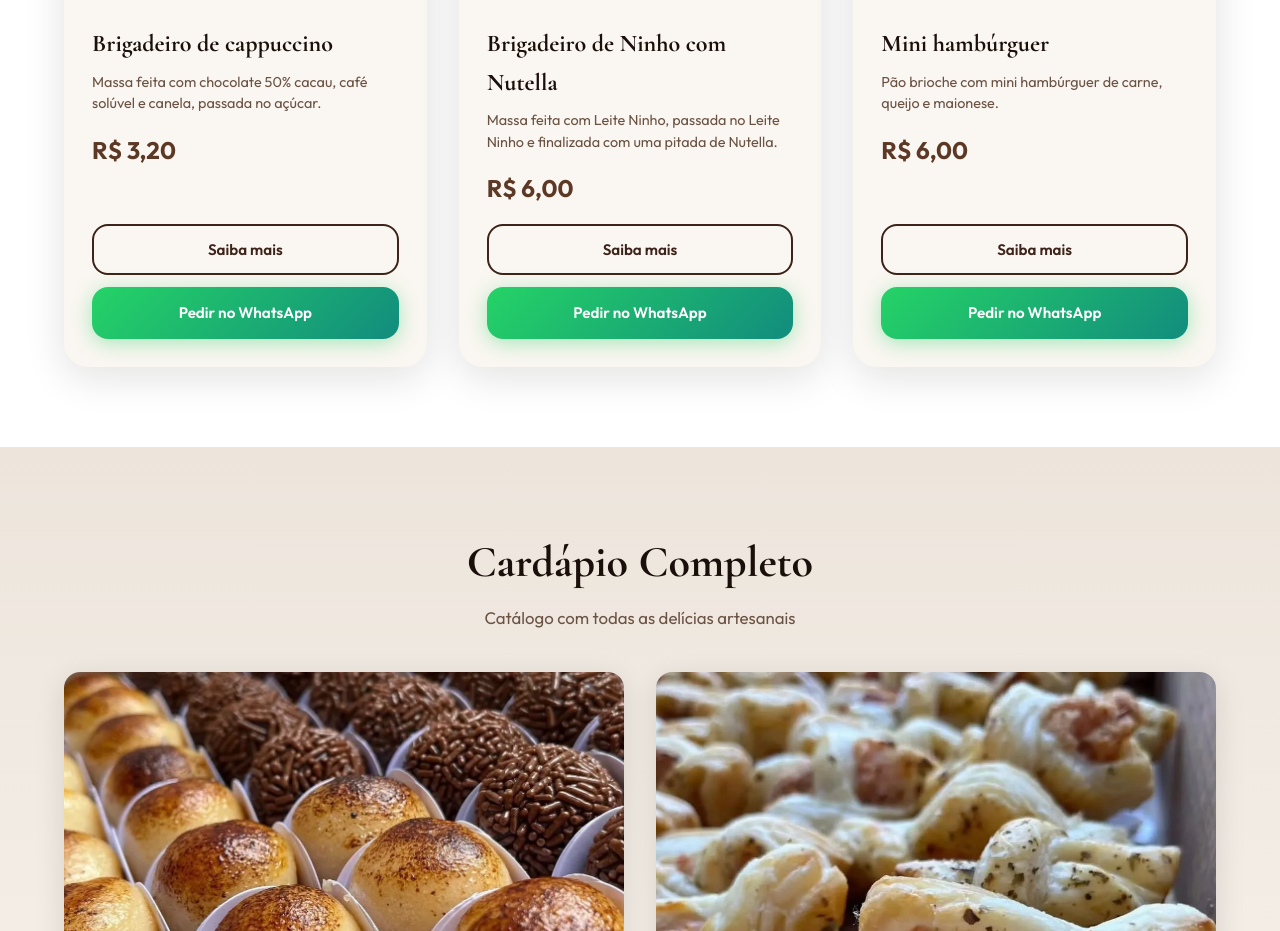
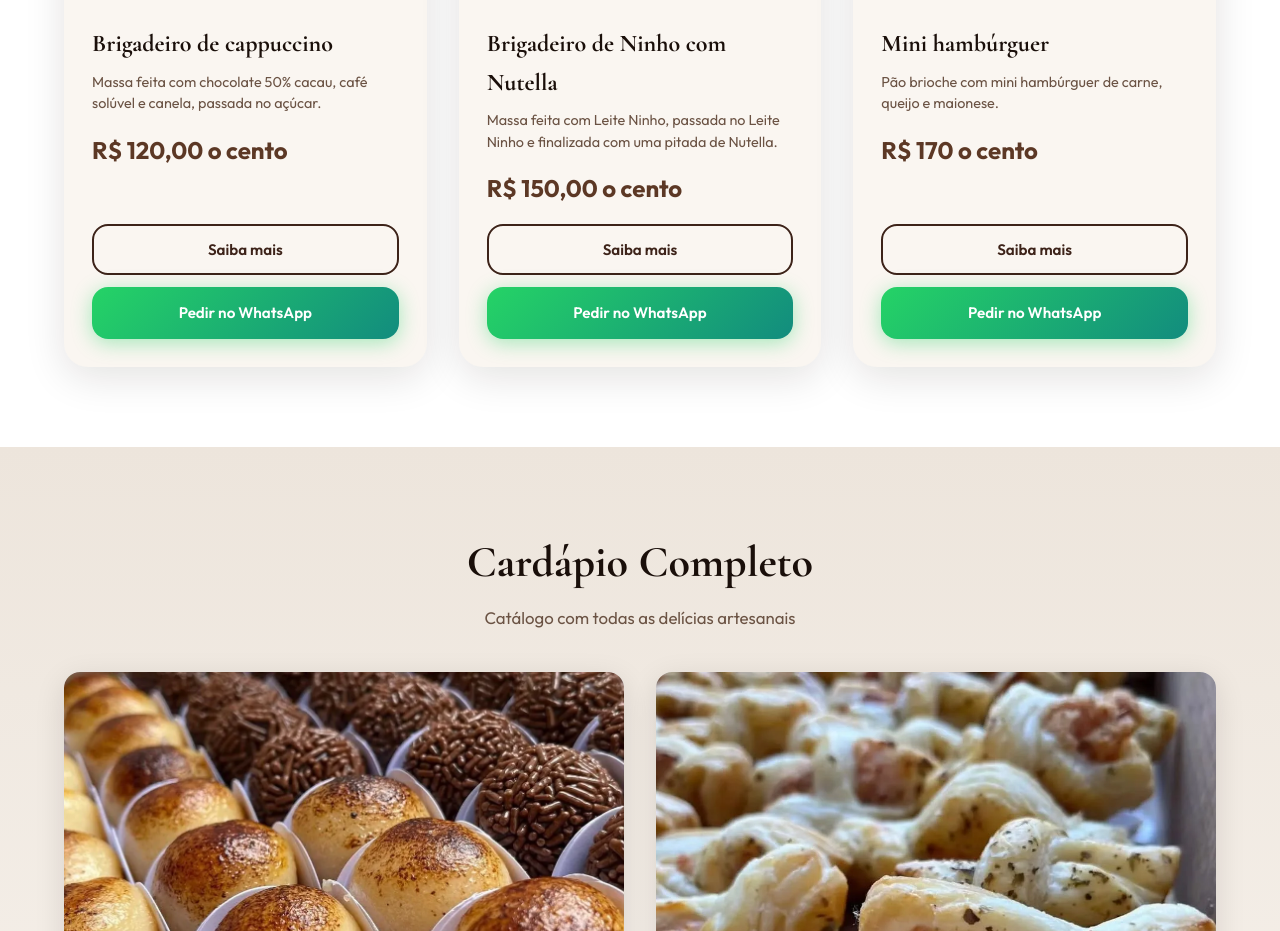
Before and after one commit to marcosg432/julianadoces_e_salgados, a website: page index.html in a window 1280 px wide. Shown: the part 1300-2231 px from the top of the page. Drawn offline with nearby package versions, Linux system fonts and the light colour scheme.

Commit message:
Atualiza preÃ§os dos produtos mais pedidos
Made-with: Cursor

```diff
--- a/index.html
+++ b/index.html
@@ -92,10 +92,10 @@
                     <div class="queridinho-info">
                         <h3>Brigadeiro de cappuccino</h3>
                         <p>Massa feita com chocolate 50% cacau, café solúvel e canela, passada no açúcar.</p>
-                        <span class="queridinho-price">R$ 3,20</span>
+                        <span class="queridinho-price">R$ 120,00 o cento</span>
                         <div class="card-buttons">
                             <button type="button" class="btn btn-saiba-mais" data-open-modal>Saiba mais</button>
-                            <a href="#whatsapp" class="btn btn-primary btn-full" data-whatsapp data-product="Brigadeiro de cappuccino - R$ 3,20">Pedir no WhatsApp</a>
+                            <a href="#whatsapp" class="btn btn-primary btn-full" data-whatsapp data-product="Brigadeiro de cappuccino - R$ 120,00 o cento">Pedir no WhatsApp</a>
                         </div>
                     </div>
                 </article>
@@ -106,10 +106,10 @@
                     <div class="queridinho-info">
                         <h3>Brigadeiro de Ninho com Nutella</h3>
                         <p>Massa feita com Leite Ninho, passada no Leite Ninho e finalizada com uma pitada de Nutella.</p>
-                        <span class="queridinho-price">R$ 6,00</span>
+                        <span class="queridinho-price">R$ 150,00 o cento</span>
                         <div class="card-buttons">
                             <button type="button" class="btn btn-saiba-mais" data-open-modal>Saiba mais</button>
-                            <a href="#whatsapp" class="btn btn-primary btn-full" data-whatsapp data-product="Brigadeiro de Ninho com Nutella - R$ 6,00">Pedir no WhatsApp</a>
+                            <a href="#whatsapp" class="btn btn-primary btn-full" data-whatsapp data-product="Brigadeiro de Ninho com Nutella - R$ 150,00 o cento">Pedir no WhatsApp</a>
                         </div>
                     </div>
                 </article>
@@ -120,10 +120,10 @@
                     <div class="queridinho-info">
                         <h3>Mini hambúrguer</h3>
                         <p>Pão brioche com mini hambúrguer de carne, queijo e maionese.</p>
-                        <span class="queridinho-price">R$ 6,00</span>
+                        <span class="queridinho-price">R$ 170 o cento</span>
                         <div class="card-buttons">
                             <button type="button" class="btn btn-saiba-mais" data-open-modal>Saiba mais</button>
-                            <a href="#whatsapp" class="btn btn-primary btn-full" data-whatsapp data-product="Mini hambúrguer - R$ 6,00">Pedir no WhatsApp</a>
+                            <a href="#whatsapp" class="btn btn-primary btn-full" data-whatsapp data-product="Mini hambúrguer - R$ 170 o cento">Pedir no WhatsApp</a>
                         </div>
                     </div>
                 </article>
--- a/js/script.js
+++ b/js/script.js
@@ -19,28 +19,28 @@ const PRODUCT_DATA = {
         name: 'Brigadeiro de cappuccino',
         description: 'Massa feita com chocolate 50% cacau, café solúvel e canela, passada no açúcar. O sabor do café em um brigadeiro cremoso.',
         ingredients: ['Chocolate 50% cacau', 'Café solúvel', 'Canela', 'Açúcar'],
-        peso: 'Unidade',
-        price: 'R$ 3,20',
+        peso: 'Quantidade mínima: 20 unidades',
+        price: 'R$ 120,00 o cento',
         image: 'images/doces/doce_5.webp',
-        whatsappMessage: 'Brigadeiro de cappuccino - R$ 3,20'
+        whatsappMessage: 'Brigadeiro de cappuccino - R$ 120,00 o cento'
     },
     'ninho-nutella': {
         name: 'Brigadeiro de Ninho com Nutella',
         description: 'Massa feita com Leite Ninho, passada no Leite Ninho e finalizada com uma pitada de Nutella. Cremoso e irresistível.',
         ingredients: ['Leite Ninho', 'Nutella', 'Leite condensado'],
-        peso: 'Unidade',
-        price: 'R$ 6,00',
+        peso: 'Quantidade mínima: 20 unidades',
+        price: 'R$ 150,00 o cento',
         image: 'images/doces/doce_17.webp',
-        whatsappMessage: 'Brigadeiro de Ninho com Nutella - R$ 6,00'
+        whatsappMessage: 'Brigadeiro de Ninho com Nutella - R$ 150,00 o cento'
     },
     'mini-hamburguer': {
         name: 'Mini hambúrguer',
         description: 'Pão brioche com mini hambúrguer de carne, queijo e maionese. Perfeito para um lanche saboroso.',
         ingredients: ['Pão brioche', 'Carne', 'Queijo', 'Maionese'],
-        peso: 'Unidade',
-        price: 'R$ 6,00',
+        peso: 'Quantidade mínima: 25 unidades',
+        price: 'R$ 170 o cento',
         image: 'images/salgados/salgado-10.webp',
-        whatsappMessage: 'Mini hambúrguer - R$ 6,00'
+        whatsappMessage: 'Mini hambúrguer - R$ 170 o cento'
     },
     'trufa-belga': {
         name: 'Trufas de Chocolate Belga',
```
